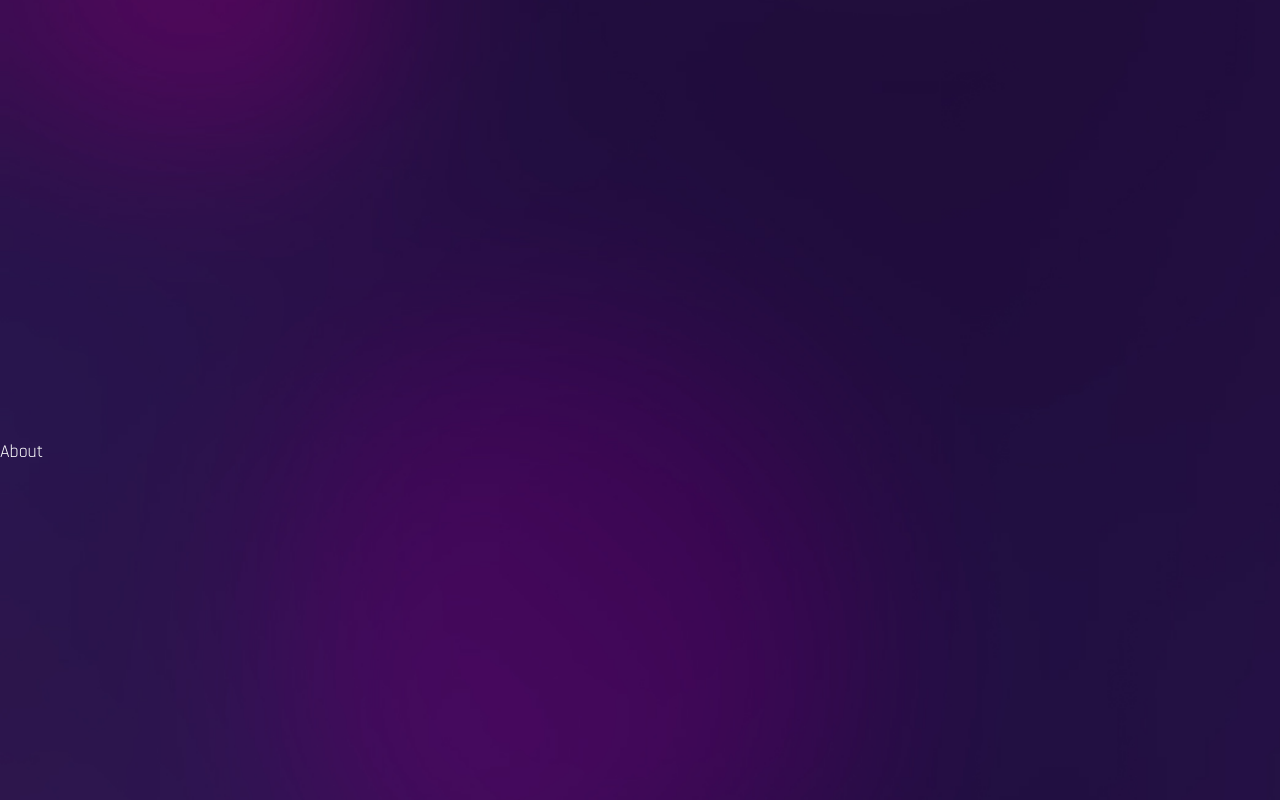
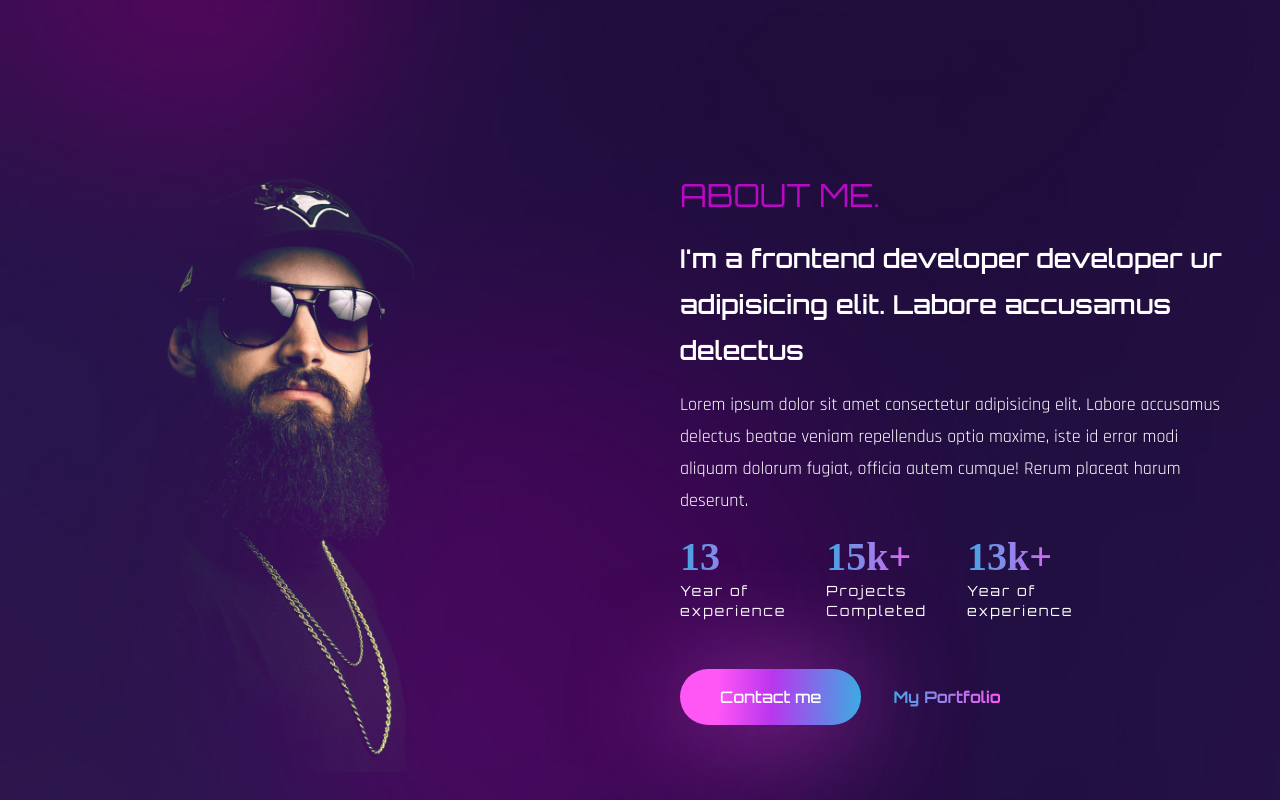
Before and after one commit to oskaldev/oskaldev-website, a React (Vite) app: page / in a window 1280 px wide. Shown: the part 860-1660 px from the top of the page. Built offline with nearby package versions, Linux system fonts and the light colour scheme; a web font is replaced by a local one.

Commit message:
Feature: A new About component has been created Description: A new about component has been created and implemented

```diff
--- a/src/components/screens/home/about/About.jsx
+++ b/src/components/screens/home/about/About.jsx
@@ -1,7 +1,77 @@
 import React from 'react';
+import CountUp from 'react-countup';
+import { useInView } from 'react-intersection-observer';
+import { motion } from 'framer-motion';
+import { fadeIn } from 'animations/fadeIn';
 
 const About = () => {
-  return <div className='section' id='about'>About</div>;
+  const [ref, inView] = useInView({
+    threshold: 0.5,
+  });
+  return (
+    <section className='section' id='about' ref={ref}>
+      <div className='container mx-auto'>
+        <div className='flex flex-col gap-y-10 lg:flex-row lg:items-center lg:gap-x-20 lg:gap-y-0 h-[110vh]'>
+          <motion.div
+            variants={fadeIn('right', 0.3)}
+            initial='hidden'
+            whileInView={'show'}
+            viewport={{ once: false, amount: 0.3 }}
+            className='flex-1 bg-about bg-contain bg-no-repeat h-[640px] mix-blend-lighten bg-top'></motion.div>
+          <motion.div
+            variants={fadeIn('left', 0.3)}
+            initial='hidden'
+            whileInView={'show'}
+            viewport={{ once: false, amount: 0.3 }}
+            className='flex-1'>
+            <h2 className='h2 text-accent'>About me.</h2>
+            <h3 className='h3 mb-4'>
+              I'm a frontend developer developer ur adipisicing elit. Labore accusamus delectus
+            </h3>
+            <p className='mb-6'>
+              Lorem ipsum dolor sit amet consectetur adipisicing elit. Labore accusamus delectus
+              beatae veniam repellendus optio maxime, iste id error modi aliquam dolorum fugiat,
+              officia autem cumque! Rerum placeat harum deserunt.
+            </p>
+            <div className='flex gap-x-6 lg:gap-x-10 mb-12'>
+              <div>
+                <div className='text-[40px] font-tertiary text-gradient mb-2'>
+                  {inView ? <CountUp start={0} end={13} duration={3} /> : null}
+                </div>
+                <div className='font-primary text-sm tracking-[2px]'>
+                  Year of <br /> experience
+                </div>
+              </div>
+              <div>
+                <div className='text-[40px] font-tertiary text-gradient mb-2'>
+                  {inView ? <CountUp start={0} end={15} duration={3} /> : null}
+                  k+
+                </div>
+                <div className='font-primary text-sm tracking-[2px]'>
+                  Projects <br /> Completed
+                </div>
+              </div>
+              <div>
+                <div className='text-[40px] font-tertiary text-gradient mb-2'>
+                  {inView ? <CountUp start={0} end={13} duration={3} /> : null}
+                  k+
+                </div>
+                <div className='font-primary text-sm tracking-[2px]'>
+                  Year of <br /> experience
+                </div>
+              </div>
+            </div>
+            <div className='flex gap-x-8 items-center'>
+              <button className='btn btn-lg'>Contact me</button>
+              <a href='#' className='text-gradient btn-link'>
+                My Portfolio
+              </a>
+            </div>
+          </motion.div>
+        </div>
+      </div>
+    </section>
+  );
 };
 
 export default About;
```
